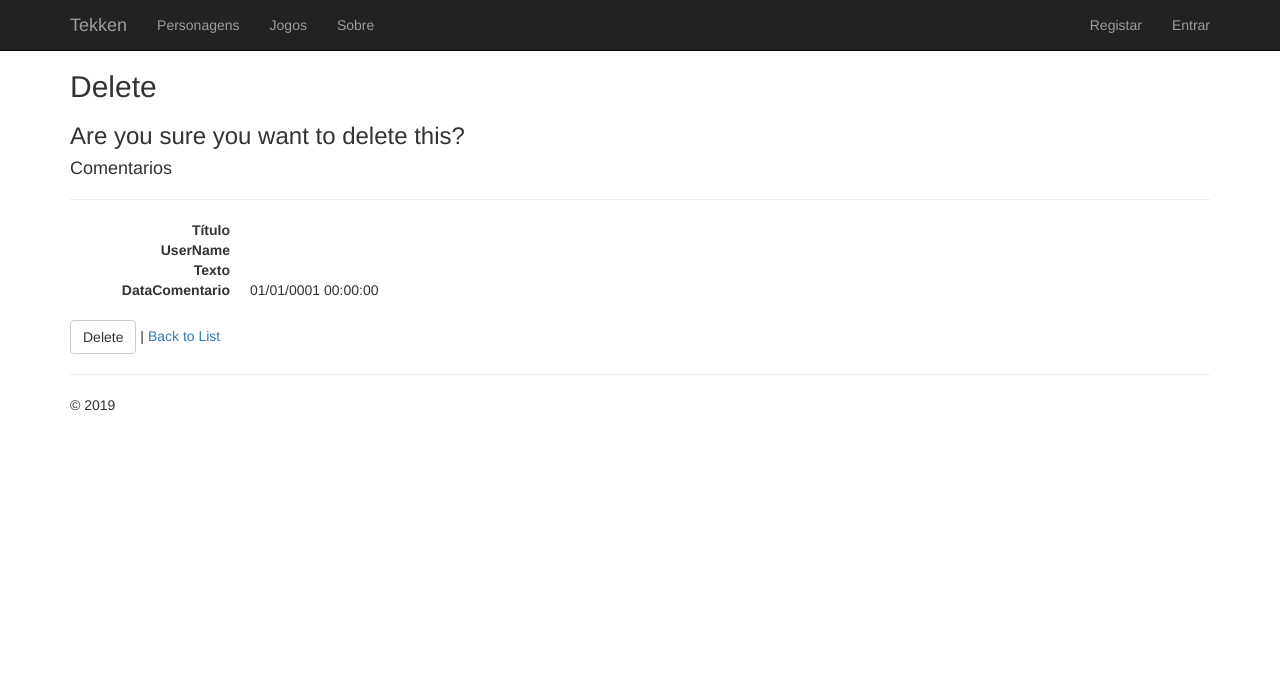
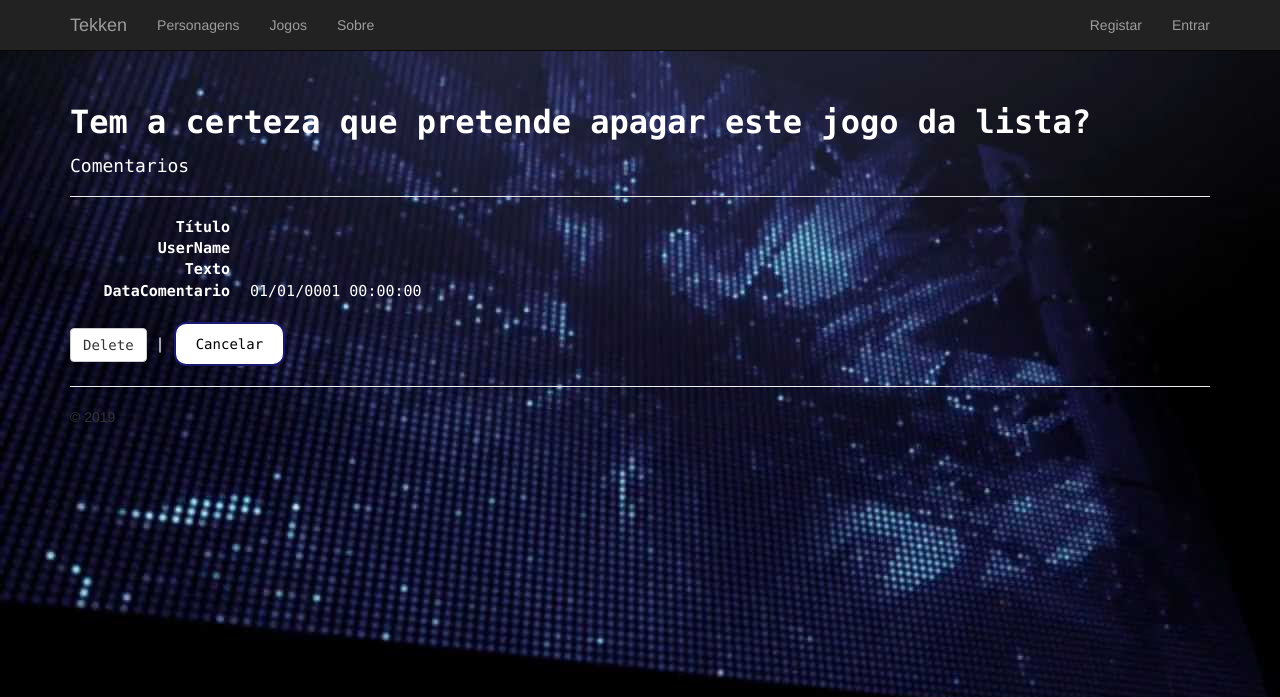
Before and after one commit to tiagorafael98/TekkenGame, an ASP.NET MVC app: template TekkenGame/TekkenGame/Views/Comentarios/Delete.cshtml in a window 1280 px wide. Shown: the top 697 px of the page. Run offline with ASP.NET Core 8 and stand-ins for ASP.NET MVC 5, Linux system fonts and the light colour scheme; the template is opened without the code that fills it, so the values that code supplies are empty; the project's own start-up code is not run, and a stand-in starts its controllers and pages; some libraries are stand-ins or nearby versions.

Commit message:
Ultimos pormenores do CSS, imagem da personagem já não quebra ao editar a personagem, redirecionamento das paginas de login, registrar, sair ja funciona

```diff
--- a/TekkenGame/TekkenGame/Controllers/AccountController.cs
+++ b/TekkenGame/TekkenGame/Controllers/AccountController.cs
@@ -167,7 +167,7 @@ namespace TekkenGame.Controllers
                     // var callbackUrl = Url.Action("ConfirmEmail", "Account", new { userId = user.Id, code = code }, protocol: Request.Url.Scheme);
                     // await UserManager.SendEmailAsync(user.Id, "Confirm your account", "Please confirm your account by clicking <a href=\"" + callbackUrl + "\">here</a>");
 
-                    return RedirectToAction("Index", "Home");
+                    return RedirectToAction("Index", "Jogos");
                 }
                 AddErrors(result);
             }
@@ -396,7 +396,7 @@ namespace TekkenGame.Controllers
         public ActionResult LogOff()
         {
             AuthenticationManager.SignOut(DefaultAuthenticationTypes.ApplicationCookie);
-            return RedirectToAction("Index", "Home");
+            return RedirectToAction("Index", "Jogos");
         }
 
         //
@@ -453,7 +453,7 @@ namespace TekkenGame.Controllers
             {
                 return Redirect(returnUrl);
             }
-            return RedirectToAction("Index", "Home");
+            return RedirectToAction("Index", "Jogos");
         }
 
         internal class ChallengeResult : HttpUnauthorizedResult
--- a/TekkenGame/TekkenGame/Views/Comentarios/Create.cshtml
+++ b/TekkenGame/TekkenGame/Views/Comentarios/Create.cshtml
@@ -47,7 +47,7 @@
             </div>
         </div>
 
-        <div class="form-group">
+        <div class="form-group"">
             <div class="col-md-offset-2 col-md-10">
                 <input type="submit" value="Create" class="btn btn-default" />
             </div>
--- a/TekkenGame/TekkenGame/Views/Comentarios/Delete.cshtml
+++ b/TekkenGame/TekkenGame/Views/Comentarios/Delete.cshtml
@@ -4,10 +4,38 @@
     ViewBag.Title = "Delete";
 }
 
-<h2>Delete</h2>
+<style>
+    body {
+        background-image: url(../../Fundos/Fundo3.jpg);
+    }
 
-<h3>Are you sure you want to delete this?</h3>
-<div>
+    .button {
+        display: inline-block;
+        padding: 10px 20px;
+        font-size: 14px;
+        cursor: pointer;
+        text-align: center;
+        font-family: 'Lucida Console';
+        color: black;
+        background-color: white;
+        border: blue;
+        border-radius: 12px;
+        border: 2px solid #191970;
+    }
+
+        .button:hover {
+            background-color: #D3D3D3
+        }
+
+        .button:active {
+            background-color: #A9A9A9;
+            transform: translateY(2px);
+        }
+</style>
+
+<div style="font-family: 'Lucida Console'; text-align: left;color: white; font-size: 32px;font-weight: bold;margin-top: 50px;">Tem a certeza que pretende apagar este jogo da lista?</div>
+
+<div style="color:white; font-family:'Lucida Console'; font-size:15px;">
     <h4>Comentarios</h4>
     <hr />
     <dl class="dl-horizontal">
@@ -45,12 +73,15 @@
 
     </dl>
 
-    @using (Html.BeginForm()) {
+    @using (Html.BeginForm())
+    {
         @Html.AntiForgeryToken()
 
         <div class="form-actions no-color">
-            <input type="submit" value="Delete" class="btn btn-default" /> |
-            @Html.ActionLink("Back to List", "Index")
+            <input type="submit" value="Delete" class="btn btn-default"/> |
+            <button type="button" class="button" onclick="location.href='@Url.Action("Details","Jogos",new { id=Model.ID })'">Cancelar</button>
+
         </div>
+
     }
 </div>
--- a/TekkenGame/TekkenGame/Views/Jogos/Details.cshtml
+++ b/TekkenGame/TekkenGame/Views/Jogos/Details.cshtml
@@ -45,8 +45,6 @@
             @* nome do jogo *@
             <div style="color: red; font-family: 'Lucida Console'; text-align: left; font-size:47px; font-weight: bold; margin-top: -10px; margin-left: 20px; width: 100%;">
                 @Html.DisplayFor(model => model.Titulo)
-                <hr />
-                @Html.Raw(User.Identity.Name)
             </div>
             @* enredo do jogo *@
             <div style="font-family:'Lucida Console'; font-size:16.5px; color:white; text-align:justify; margin-left:20px;">
@@ -125,12 +123,12 @@
     @foreach (var comentario in Model.ListaDeComentarios)
     {
 
-        <dt>
+        <dt style="color:white; font-family:'Lucida Console'; font-size:15px;">
             <img src="~/ImagemUser/ImagemUser.jpg" width="30" height="30" />
             @Html.DisplayFor(c => comentario.Utilizadores.UserName)
         </dt>
 
-        <dd>
+        <dd style="color:white; font-family:'Lucida Console'; font-size:12px;">
             @Html.DisplayFor(c => comentario.Texto) -
             @Html.DisplayFor(c => comentario.DataComentario)
             @if (User.Identity.Name.Equals(comentario.Utilizadores.UserName) || User.IsInRole("Admin"))
--- a/TekkenGame/TekkenGame/Views/Jogos/Edit.cshtml
+++ b/TekkenGame/TekkenGame/Views/Jogos/Edit.cshtml
@@ -76,7 +76,7 @@
         </div>
     </div>
 
-    <div class="form-group">
+    <div class="form-group" style="color:white; font-family:'Lucida Console'; font-size:17px;">
         <span class="control-label col-md-2">Plataformas associadas ao jogo:</span>
         <div class="col-md-10">
             @{ string selected = "";}
@@ -93,7 +93,7 @@
         </div>
     </div>
 
-    <div class="form-group">
+    <div class="form-group"style="color:white; font-family:'Lucida Console'; font-size:17px;">
         <span class="control-label col-md-2">Personagens associadas ao jogo:</span>
         <div class="col-md-10">
             @foreach (var item in ViewBag.ListaDePersonagens)
@@ -109,7 +109,7 @@
         </div>
     </div>
 
-    <div class="form-group">
+    <div class="form-group" style="color:white; font-family:'Lucida Console'; font-size:17px;">
         <div class="col-md-offset-2 col-md-10">
             <input type="submit" value="Salvar" class="btn btn-default" />
         </div>
```
Also changed, not shown: TekkenGame/TekkenGame/Controllers/ComentariosController.cs (+9 -7 lines), TekkenGame/TekkenGame/Views/Comentarios/Edit.cshtml (+38 -5 lines), TekkenGame/TekkenGame/Views/Personagens/Edit.cshtml (+10 -4 lines).
